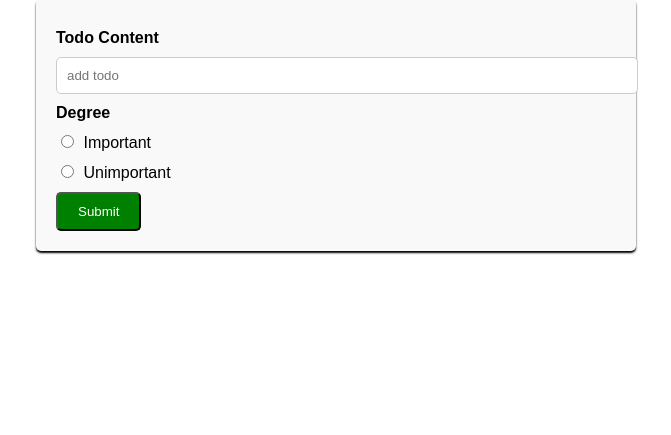
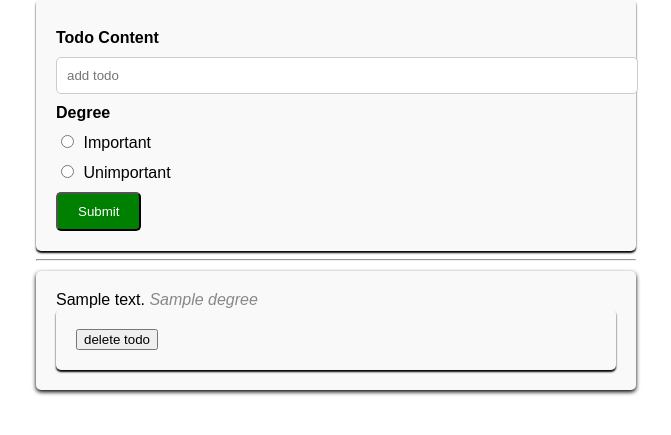
Before and after one commit to SazalRa/python-flask-todo, a Flask app: page / in a window 1280 px wide. Shown: the part 98-533 px from the top of the page, without its empty margins (304-975 px from the left). Run offline with Flask 3, Linux system fonts and the light colour scheme; a database or web service that is not in the repository returns one stand-in record (values such as "Sample title").

Commit message:
CRUD: todo crud done

```diff
--- a/main.py
+++ b/main.py
@@ -1,5 +1,6 @@
 from flask import Flask, jsonify, request, render_template, url_for, redirect
 from pymongo import MongoClient
+from bson import SON, ObjectId
 
 app = Flask(__name__)
 
@@ -19,7 +20,25 @@ def helloworld():
         return jsonify(data)
 @app.route('/', methods=['GET','POST'])
 def index():
-    return render_template('index.html')
+    if request.method == "POST":
+
+        content = request.form["content"]
+        degree = request.form["degree"]
+        todos.insert_one({
+            "content": content,
+            "degree": degree
+        })
+
+    all_todos = todos.find()
+    return render_template('index.html', todos = all_todos)
+
+
+@app.post("/<id>/delete")
+def delete(id):
+    todos.delete_one({
+        "_id": ObjectId(id)
+    })
+    return redirect(url_for("index"))
 
 if __name__ == '__main__':
-    app.run(debug=True)
+    app.run(debug=True, threaded=True)
--- a/static/css/styles.css
+++ b/static/css/styles.css
@@ -68,3 +68,7 @@ button:hover{
 .todo p{
    margin: 0;
 }
+.todo i{
+    color: #888;
+
+}
--- a/templates/index.html
+++ b/templates/index.html
@@ -3,7 +3,7 @@
 <!--[if lt IE 7]>      <html class="no-js lt-ie9 lt-ie8 lt-ie7"> <![endif]-->
 <!--[if IE 7]>         <html class="no-js lt-ie9 lt-ie8"> <![endif]-->
 <!--[if IE 8]>         <html class="no-js lt-ie9"> <![endif]-->
-<!--[if gt IE 8]>      <html class="no-js"> <!--<![endif]-->
+
 <html>
     <head>
         <meta charset="utf-8">
@@ -45,6 +45,18 @@
                 </p>
                 <button type="submit">Submit</button>
             </form>
+            <hr>
+            {% for todo in todos %}
+            <div class="todo">
+                <p>{{ todo["content"] }} <i>{{ todo["degree"] }}</i></p>
+                <form method="POST" action="{{ url_for('delete', id=todo['_id']) }}">
+                    <input
+                        type="submit"
+                        value="delete todo"
+                        onClick="return confirm('Are you sure want to delete this entry ?')">
+                </form>
+            </div>
+            {% endfor %}
         </div>
     </body>
 </html>
```
Also changed, not shown: 2 other files.
